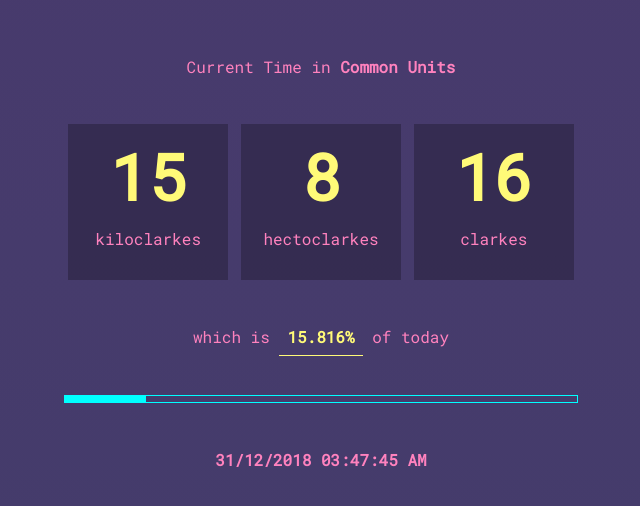
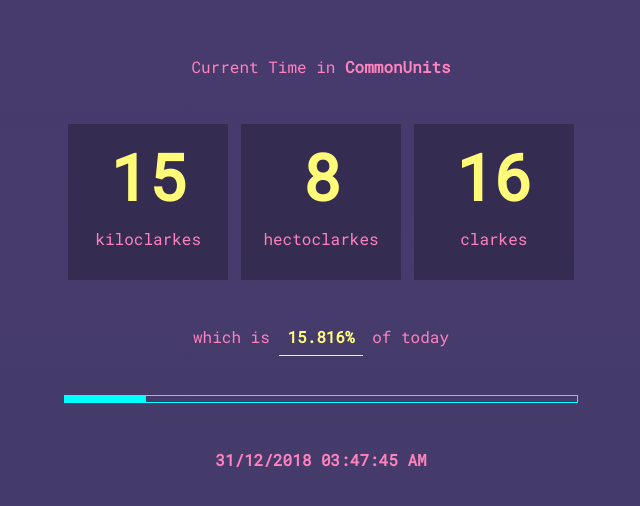
Before and after one commit to commonunits/time, a browser extension: page webext/src/index.html in a window 1280 px wide. Shown: the part 150-656 px from the top of the page, 319-959 px from the left. Drawn offline with nearby package versions, Linux system fonts and the light colour scheme.

Commit message:
Fix Spacing
Signed-off-by: SitiSchu <admin@sitischu.com>

```diff
--- a/webext/src/index.html
+++ b/webext/src/index.html
@@ -24,7 +24,7 @@
 	<div id="main">
 		<p>
 			Current Time in
-			<a href="https://github.com/commonunits/draft">Common Units</a>
+			<a href="https://github.com/commonunits/draft">CommonUnits</a>
 		</p>
 		<div id="cu-time" class="cu-time">
 			<div class="cu-time-unit">
```
